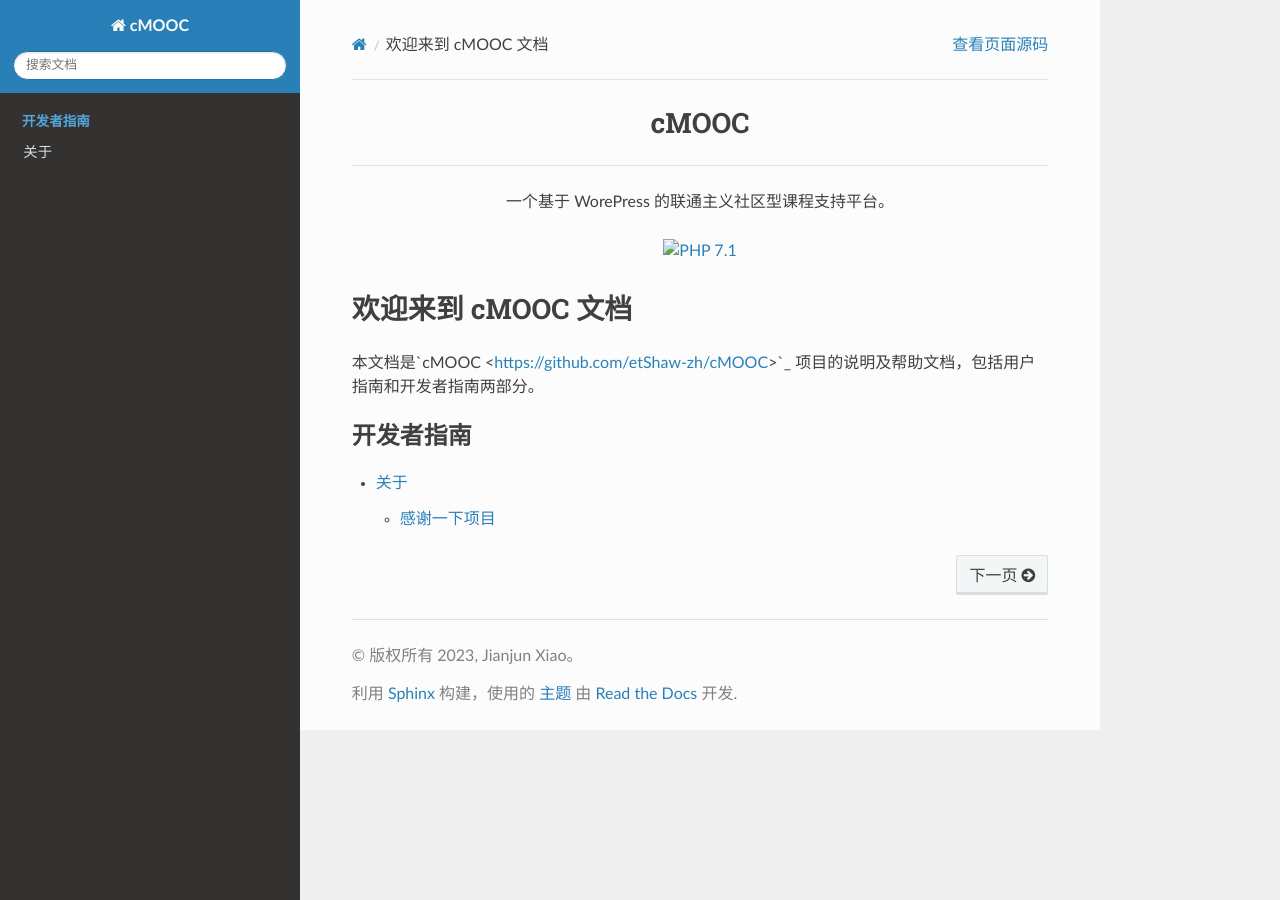
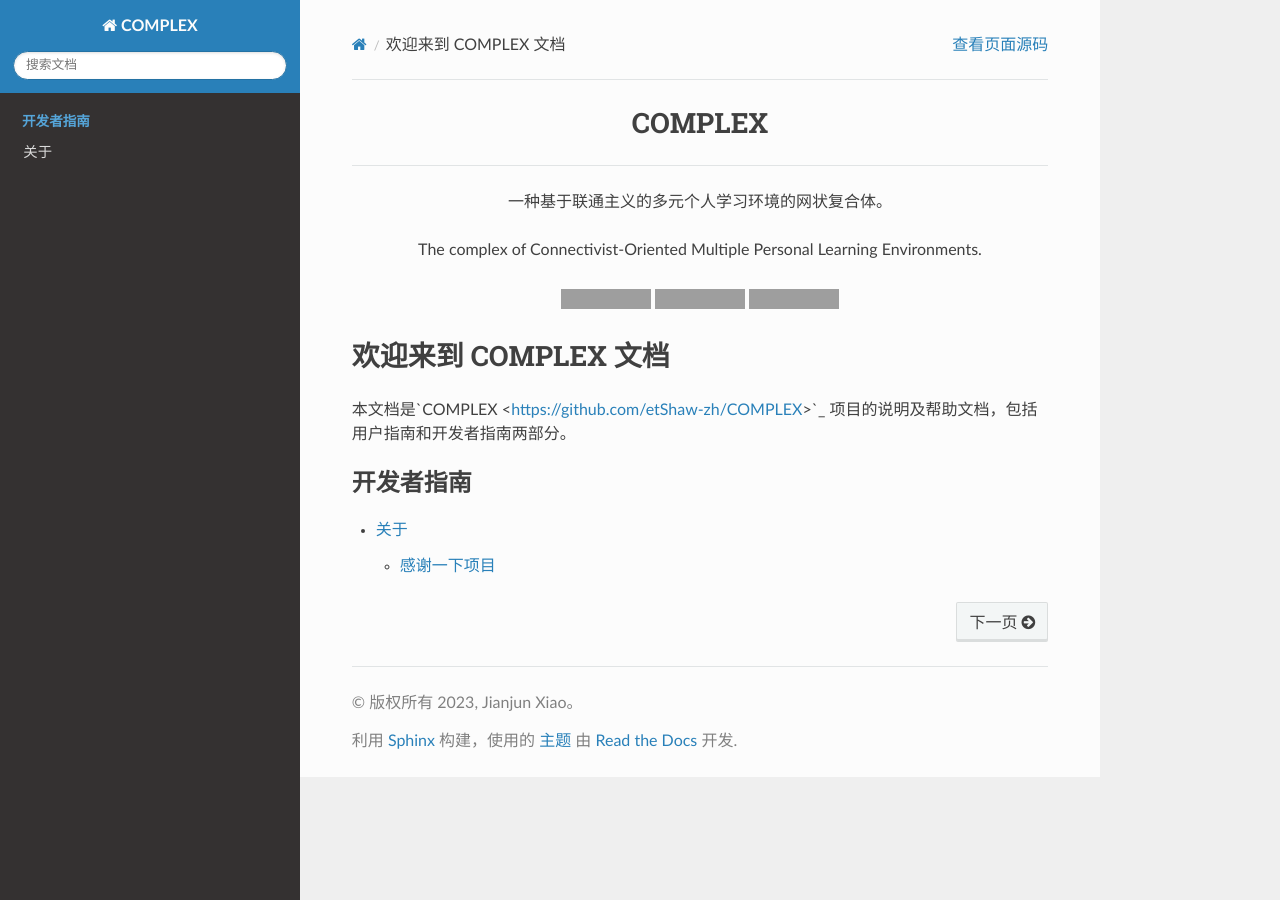
Before and after one commit to etShaw-zh/COMPLEX, a Sphinx documentation site: the page built from docs/source/index.rst, in a window 1280 px wide. Built offline with Sphinx 7.4.7 and the Read the Docs theme 2.0.0, drawn with Linux system fonts in a browser that asks for light colours; pages that are not in the unit, such as notebooks, are missing from menus; grey boxes are pictures that could not be loaded.

Commit message:
Initial commit

```diff
--- a/docs/source/conf.py
+++ b/docs/source/conf.py
@@ -6,7 +6,7 @@
 # -- Project information -----------------------------------------------------
 # https://www.sphinx-doc.org/en/master/usage/configuration.html#project-information
 
-project = 'cMOOC'
+project = 'COMPLEX'
 copyright = '2023, Jianjun Xiao'
 author = 'Jianjun Xiao'
 release = 'v1.0.0'
@@ -15,12 +15,13 @@ release = 'v1.0.0'
 # https://www.sphinx-doc.org/en/master/usage/configuration.html#general-configuration
 
 from recommonmark.parser import CommonMarkParser
+import sphinx_markdown_tables
 source_parsers = {
     '.md': 'recommonmark.parser.CommonMarkParser',
 }
 source_suffix = ['.rst', '.md']
-# extensions = ['recommonmark', 'sphinx_markdown_tables']
-extensions = ['recommonmark']
+extensions = ['recommonmark', 'sphinx_markdown_tables']
+# extensions = ['recommonmark']
 
 templates_path = ['_templates']
 exclude_patterns = []
--- a/docs/source/developer-guide/about.rst
+++ b/docs/source/developer-guide/about.rst
@@ -2,12 +2,12 @@
 ----
 cMOOC 开发自 2019 年 3 月 1 日，为了支持国内第一门cMOOC《“互联网+教育”：理论与实践对话》，随着该课程的迭代，逐渐更新，支持微信机器人、关系事件追踪等。
 
-本项目创建于 2023 年 5 月 13 日，是对之前cMOOC的重构。
+本项目创建于 2023 年 5 月 13 日，是对cMOOC平台个人学习环境的补充，是一种基于联通主义的多元个人学习环境的网状复合体。
 
 由于作者能力有限，平台难免有些缺陷，大家在使用过程中遇到任何问题欢迎提 issue，如果喜欢本项目的话可以点个 🌟 以表支持，谢谢。
 
 .. warning::
-    cMOOC 平台不允许用于商业及其他非法用途，否则后果自负。
+    COMPLEX 不允许用于商业及其他非法用途，否则后果自负。
 
 感谢一下项目
 ~~~~~~~~~~~~
--- a/docs/source/index.rst
+++ b/docs/source/index.rst
@@ -1,4 +1,4 @@
-.. cMOOC documentation master file, created at Sat May 13 16:06:01 2023.
+.. COMPLEX documentation master file, created at Sat May 13 16:06:01 2023.
 
 .. raw:: html
     <p align='center'>
@@ -6,26 +6,38 @@
     </p>
 
     <h1 align="center">
-        cMOOC
+        COMPLEX
     </h1>
 
     <hr>
 
     <p align="center">
-        一个基于 WorePress 的联通主义社区型课程支持平台。
+        一种基于联通主义的多元个人学习环境的网状复合体。
     </p>
 
     <p align="center">
-        <a style="text=decoration:none">
-            <img src="" alt="PHP 7.1" />
-        </a>
+        The complex of Connectivist-Oriented Multiple Personal Learning Environments.
     </p>
+
+    <p align="center">
+      <a style="text-decoration:none">
+         <img src="https://img.shields.io/badge/Python-3.8.6-blue.svg?color=00B16A" alt="Python 3.8.6"/>
+      </a>
+
+      <a style="text-decoration:none">
+         <img src="https://img.shields.io/badge/PyQt-5.15.2-blue?color=00B16A" alt="PyQt 5.15.2"/>
+      </a>
+
+      <a style="text-decoration:none">
+         <img src="https://img.shields.io/badge/Platform-Win32%20|%20Linux%20|%20macOS-blue?color=00B16A" alt="Platform Win32 | Linux | macOS"/>
+      </a>
+   </p>
 
 .. raw:: html
 
-欢迎来到 cMOOC 文档
+欢迎来到 COMPLEX 文档
 ===================
-本文档是`cMOOC <https://github.com/etShaw-zh/cMOOC>`_ 项目的说明及帮助文档，包括用户指南和开发者指南两部分。
+本文档是`COMPLEX <https://github.com/etShaw-zh/COMPLEX>`_ 项目的说明及帮助文档，包括用户指南和开发者指南两部分。
 
 .. toctree::
     :maxdepth: 2
```
Also changed, not shown: README.md (+2 -2 lines), docs/README_zh.md, docs/source/_static/images/logo.jpg (added).
